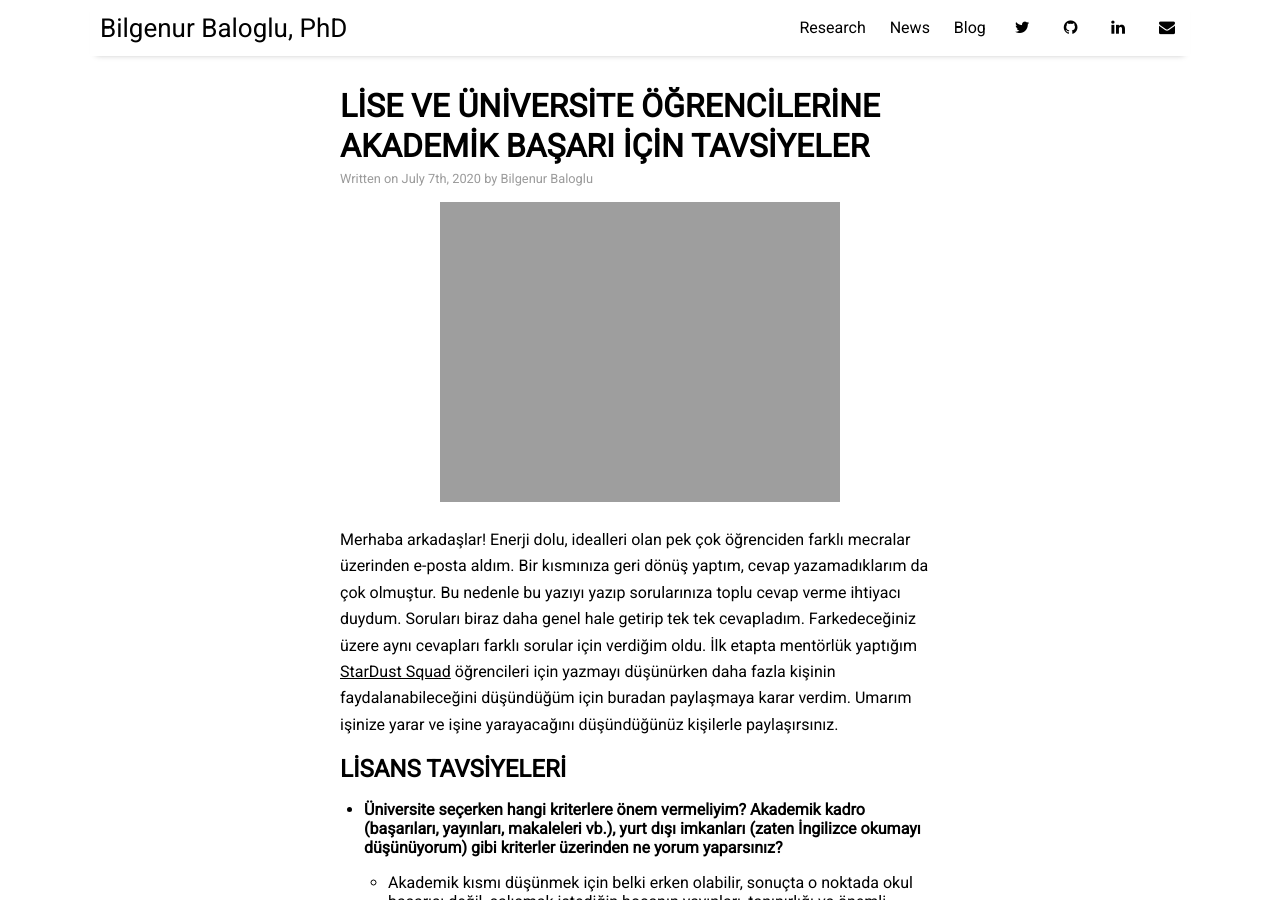
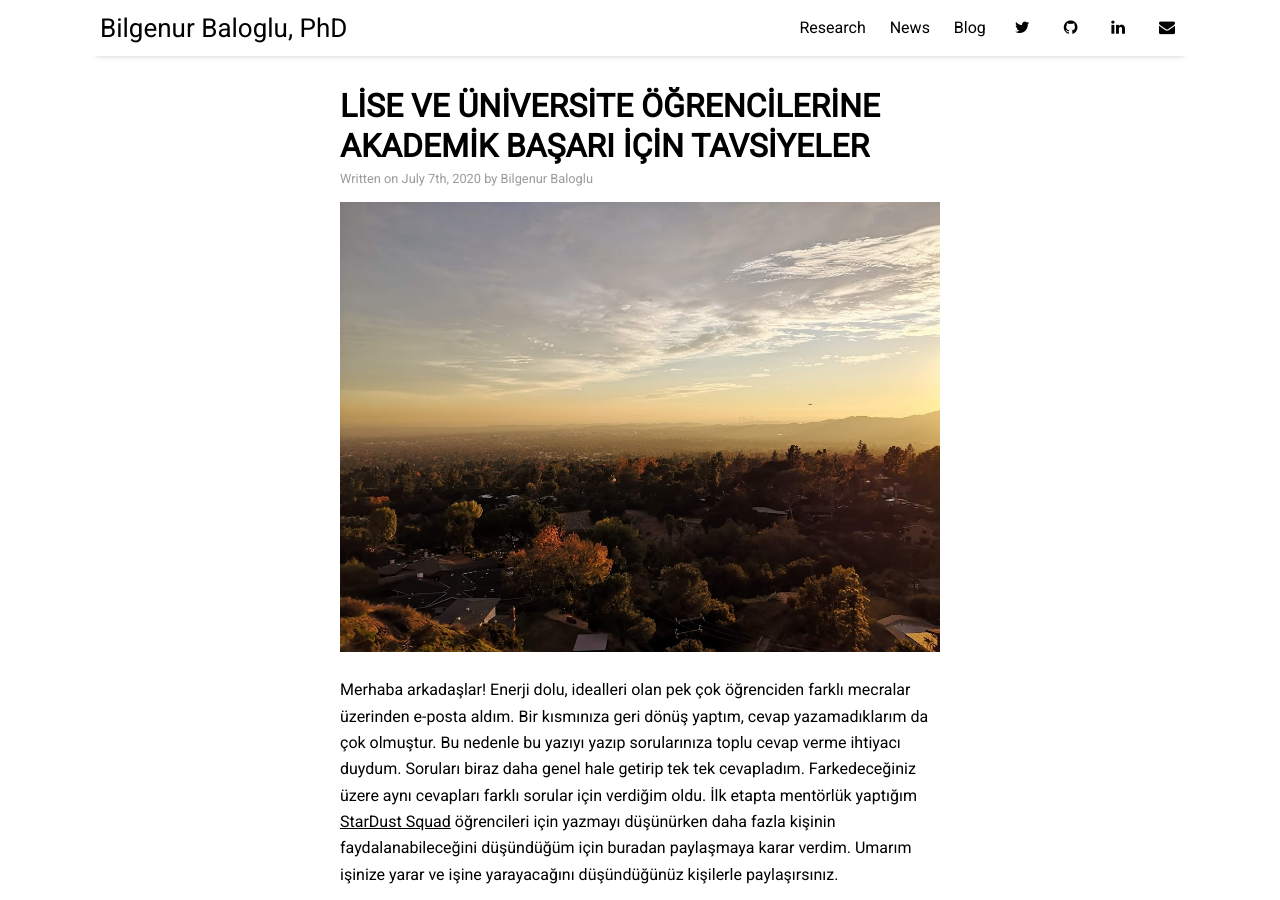
Before and after one commit to BBaloglu/bbaloglu.github.io, a Jekyll site: the page built from _posts/2020-07-07-Akademikbasari.md, in a window 1280 px wide and 900 px high. Built offline with Jekyll 4.4.1, drawn with Linux system fonts in a browser that asks for light colours; nearby versions of some CDN libraries.

Commit message:
Update 2020-07-07-Akademikbasari.md

```diff
--- a/_posts/2020-07-07-Akademikbasari.md
+++ b/_posts/2020-07-07-Akademikbasari.md
@@ -4,7 +4,7 @@ author: "Bilgenur Baloglu"
 layout: post
 categories: blog
 tags: [mentorship, Turkish, high school]
-image: pasadena-JPL-nextgoal.jpg
+image: pasadena_JPL_nextgoal.jpg
 
 ---
 
@@ -46,6 +46,8 @@ Merhaba arkadaşlar! Enerji dolu, idealleri olan pek çok öğrenciden farklı m
 
 ## EKOLOJİ İÇİN NEREDEN BAŞLAYAYIM?
 
+   <img src="../img/kuzey_doga_ekoloji.jpg" width="550px">
+
 + **Ekoloji alanında uzmanlaşmak istiyorum o yüzden size sormak istedim, herhangi bir tavsiyeniz olur mu? Ayrıca bir hocayla görüştüğümde ekolog olmak istiyorsan biyoloji bölümünde okuman gerekiyor tarzında şeyler duydum, bu doğru mu?**
    * Stajlara ağırlık vermeni, arazi tecrübesi kazanmanı öneririm. KuzeyDoğa Derneği'nin çalışmalarına göz atabilir, onlarla gönüllü çalışmalara katılabilirsin. İTÜ’den mezun olduktan sonra [KuzeyDoga Derneği'nde](https://www.kuzeydoga.net/) iki ay kadar gönüllü çalıştım, orada da Cagan Sekercioglu ve Sean Anderson'un tecrübelerinden baya yararlandım, dernek benim için oldukça verimli oldu, hem Türkiye'deki diğer derneklerden kişilerle kurduğum bağlantılar anlamında, hem [Bilim.org'a yazmaya o dönemde başlamam dolayısıyla](https://www.bilim.org/kuyucuk-golu-sulak-alan-restorasyon-projesi/) hem de ne yapmak istediğimi kafamda netleştirdiği için.
    * Hacettepe ve ODTÜ’deki biyoloji bölümlerinde daha ekoloji ağırlıklı dersler alman mümkün ama MBG okuyup da ekoloji, moleküler ekoloji ve benzeri alanlara kayman mümkün.
@@ -58,6 +60,8 @@ Merhaba arkadaşlar! Enerji dolu, idealleri olan pek çok öğrenciden farklı m
    * Ne yapmak istediğini su anda bilmiyor olabilirsin ama tecrübelerinle şekillenecek. Kendini geliştirmeye bak, farklı lablara gir çık, saha da olsun dersen mesela KuzeyDoğa'da çalışmalara katıl.
 
 ## KODLAMA VE YAZILIM
+
+   <img src="../img/darkside_datascience.jpg" width="550px">
 
 + **Lisansın sonlarına geldiğim için acaba ne yapmalıyım, kendimi nasıl geliştirmeliyim, hangi alanda ilerlemeliyim gibi sorular döngüsünde buldum kendimi. Bu yollardan hem de aynı okuldan geçmiş biri olarak, kendimi geliştirebilmem için nasıl tavsiyeler verebilirsiniz?**
    * Biyoinformatik alanında kendini geliştirmeni şiddetle tavsiye ederim, ben hâlâ online dersler alıyorum.
```
